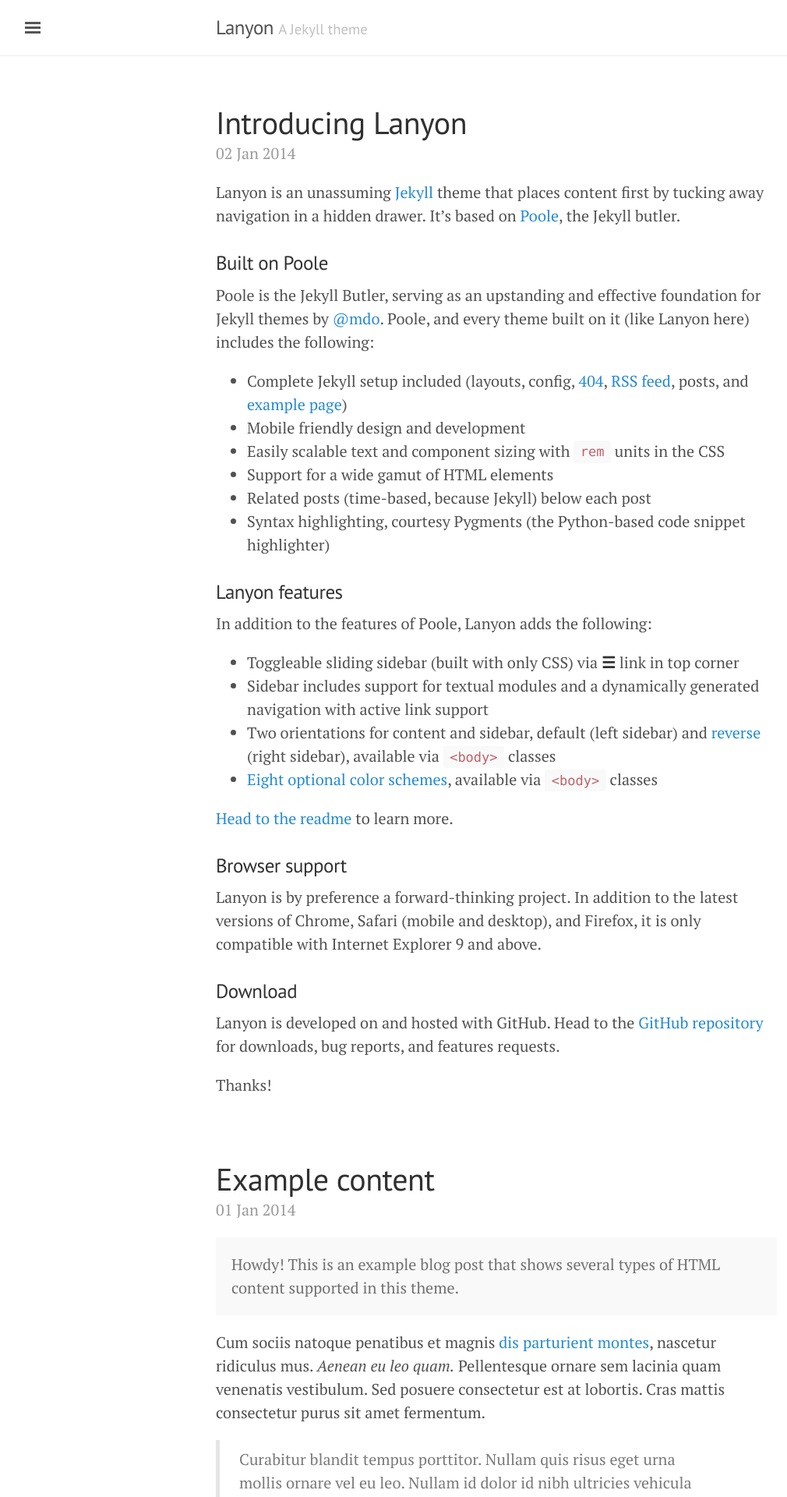
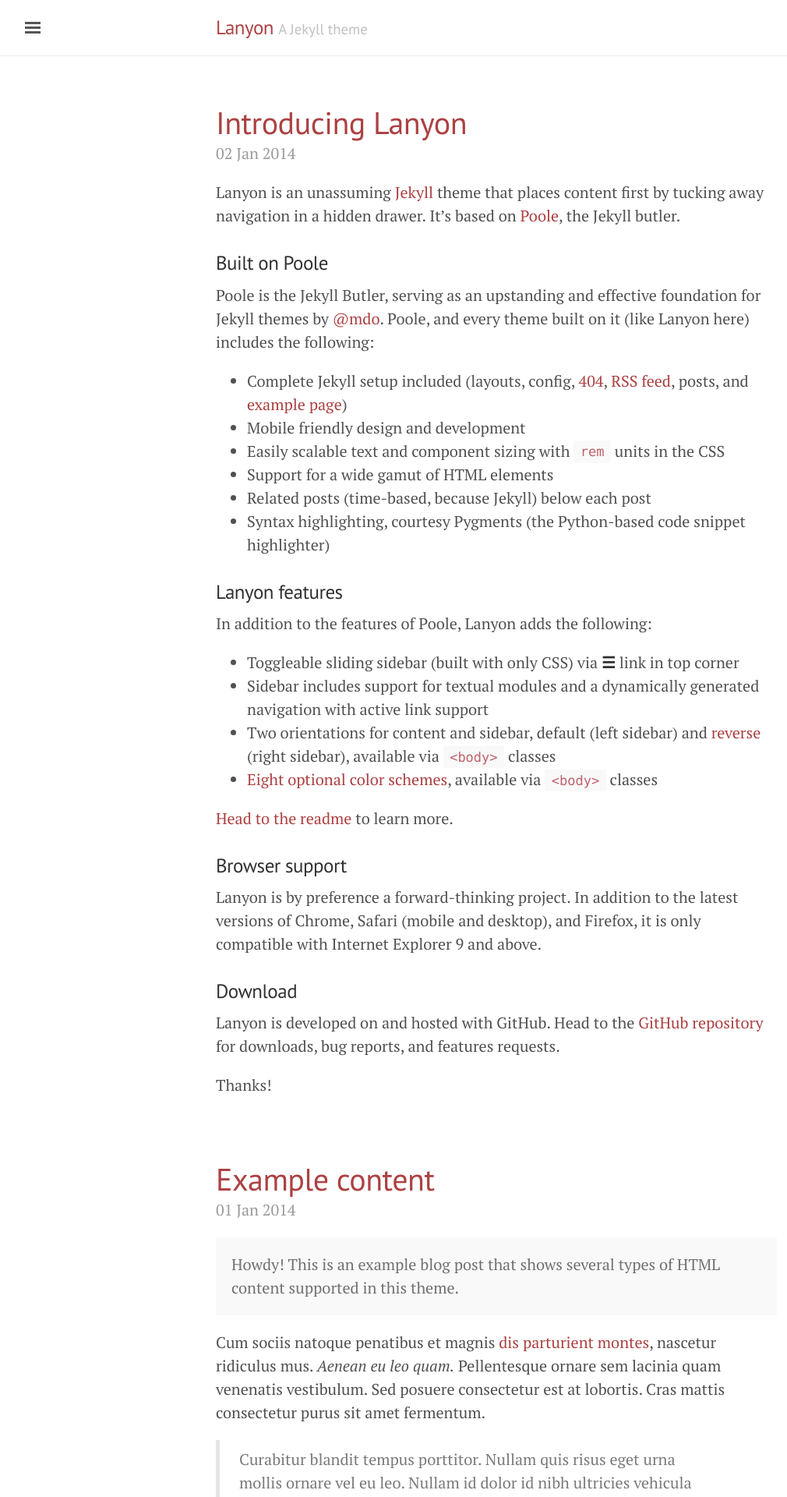
Before and after one commit to vScripter/vscripter.github.io, a Jekyll site: the page built from index.html, in a window 1280 px wide. Shown: the top 1920 px of the page at 78% size, without its empty margins (3-1013 px from the left). Built offline with Jekyll 4.4.1, drawn with Linux system fonts in a browser that asks for light colours; the list of posts is cut into pages by our own code.

Commit message:
updated theme

```diff
--- a/_layouts/default.html
+++ b/_layouts/default.html
@@ -3,7 +3,7 @@
 
   {% include head.html %}
 
-  <body>
+  <body class="theme-base-08">
 
     {% include sidebar.html %}
 
--- a/public/css/poole.css
+++ b/public/css/poole.css
@@ -286,7 +286,7 @@ tbody tr:nth-child(odd) th {
  */
 
 .container {
-  max-width: 48rem;
+  max-width: 38rem;
   padding-left:  1rem;
   padding-right: 1rem;
   margin-left:  auto;
```
